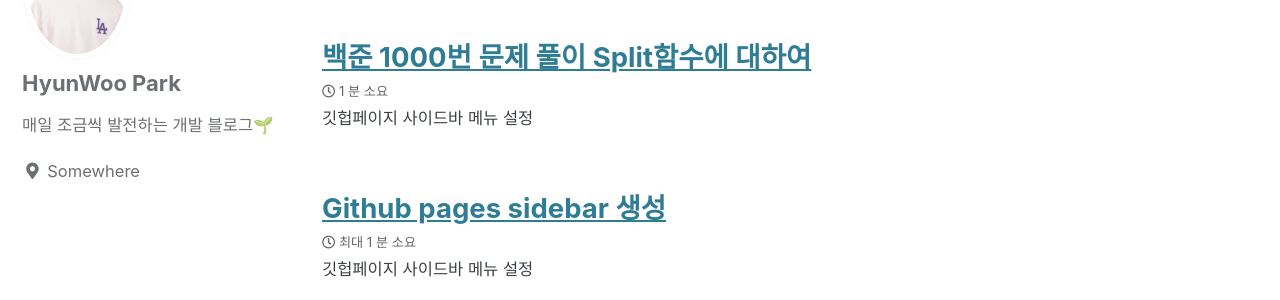
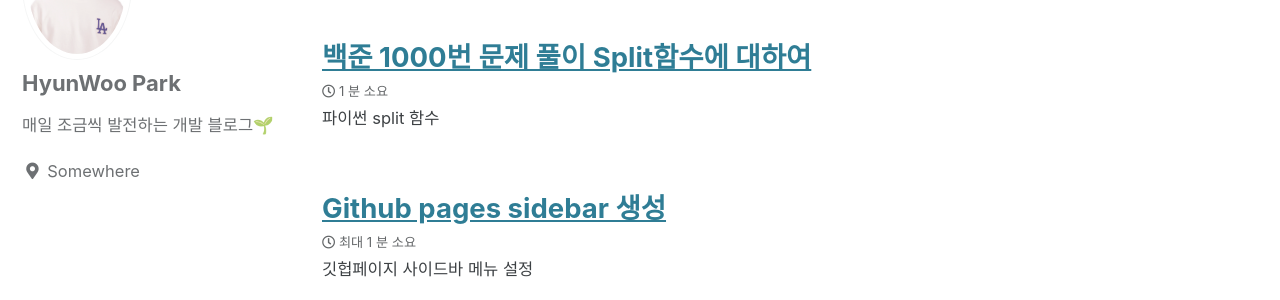
Before and after one commit to dailybetter/dailybetter.github.io, a Jekyll site: the page built from index.html, in a window 1280 px wide and 1219 px high. Shown: the part 200-500 px from the top of the window. Built offline with Jekyll 4.4.1, drawn with Linux system fonts in a browser that asks for light colours; cached includes are drawn as plain includes; some web fonts are replaced; the list of posts is cut into pages by our own code.

Commit message:
백준 1000번 문제 풀이 및 split 함수

```diff
--- a/_posts/2022-04-13-algo01.md
+++ b/_posts/2022-04-13-algo01.md
@@ -1,7 +1,7 @@
 ---
 layout: single
 title:  "백준 1000번 문제 풀이 Split함수에 대하여"
-excerpt: "깃헙페이지 사이드바 메뉴 설정"
+excerpt: "파이썬 split 함수"
 
 categories:
 - Algorithm
```
